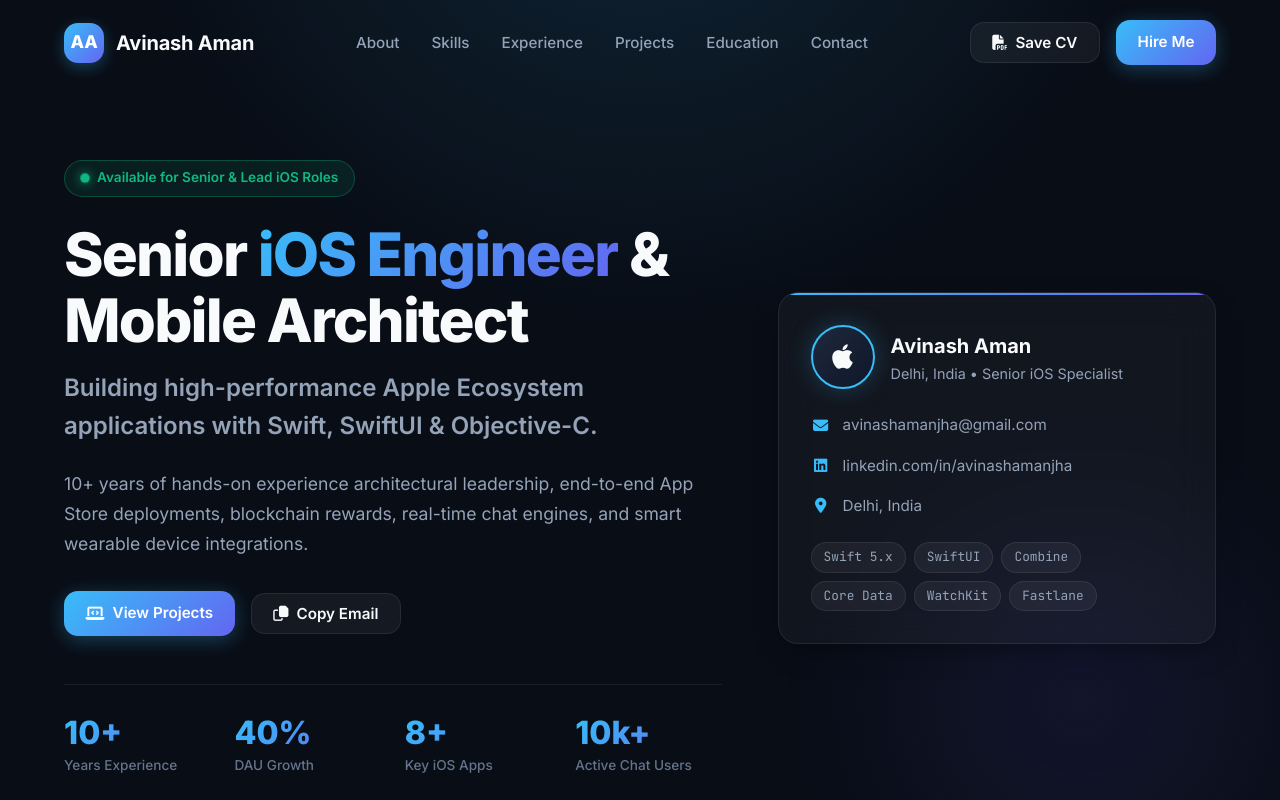
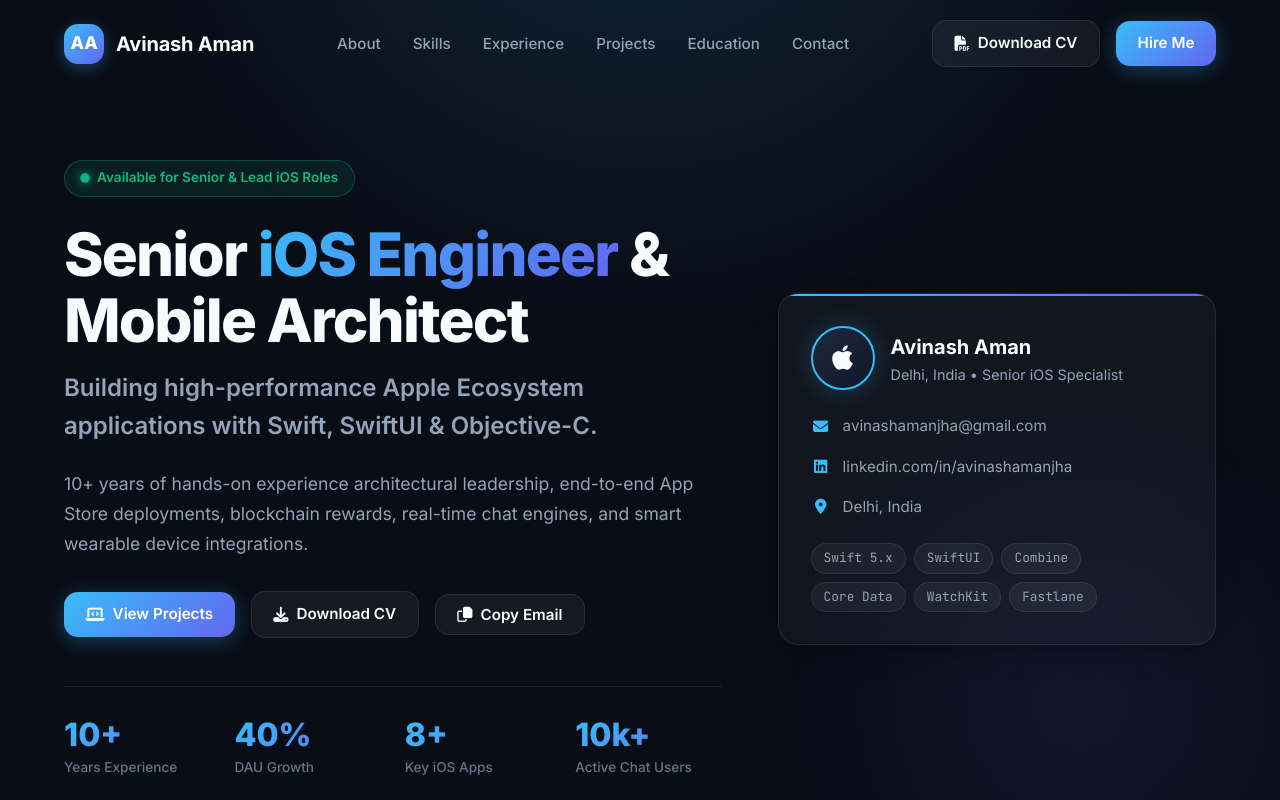
Before and after one commit to avinashamanjha251/avinashamanjha, a plain HTML site: page index.html in a window 1280 px wide. Shown: the top 800 px of the page. Drawn offline with Linux system fonts and the light colour scheme.

Commit message:
Add PDF resume download functionality to Download CV buttons

```diff
--- a/index.html
+++ b/index.html
@@ -44,9 +44,9 @@
       </ul>
 
       <div class="nav-actions">
-        <button class="btn btn-outline" onclick="printResume()" title="Print or Save PDF Resume">
-          <i class="fa-solid fa-file-pdf"></i> Save CV
-        </button>
+        <a href="Avinash_Aman_CV.pdf" download="Avinash_Aman_CV.pdf" class="btn btn-outline" title="Download PDF Resume">
+          <i class="fa-solid fa-file-pdf"></i> Download CV
+        </a>
         <a href="mailto:avinashamanjha@gmail.com" class="btn btn-primary">Hire Me</a>
         <button class="mobile-menu-btn" id="mobileMenuBtn" aria-label="Toggle menu">
           <i class="fa-solid fa-bars"></i>
@@ -76,6 +76,9 @@
         <div class="hero-cta">
           <a href="#projects" class="btn btn-primary">
             <i class="fa-solid fa-laptop-code"></i> View Projects
+          </a>
+          <a href="Avinash_Aman_CV.pdf" download="Avinash_Aman_CV.pdf" class="btn btn-outline">
+            <i class="fa-solid fa-download"></i> Download CV
           </a>
           <button class="btn btn-outline" onclick="copyToClipboard('avinashamanjha@gmail.com', 'Email')">
             <i class="fa-regular fa-copy"></i> Copy Email
```
Also changed, not shown: 1 other file.
